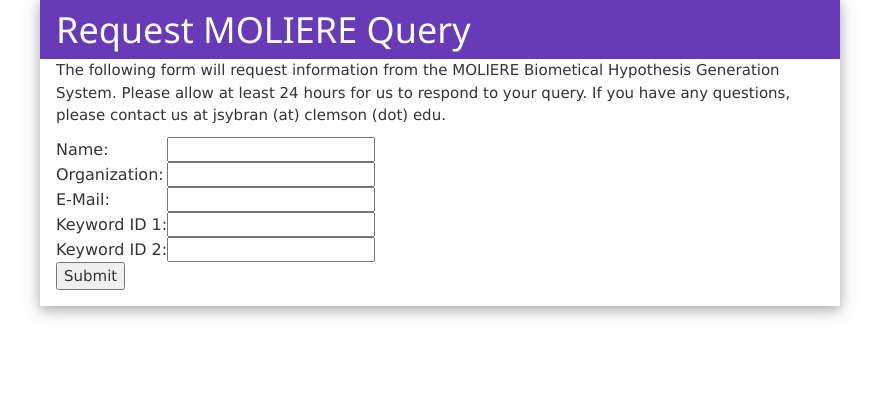
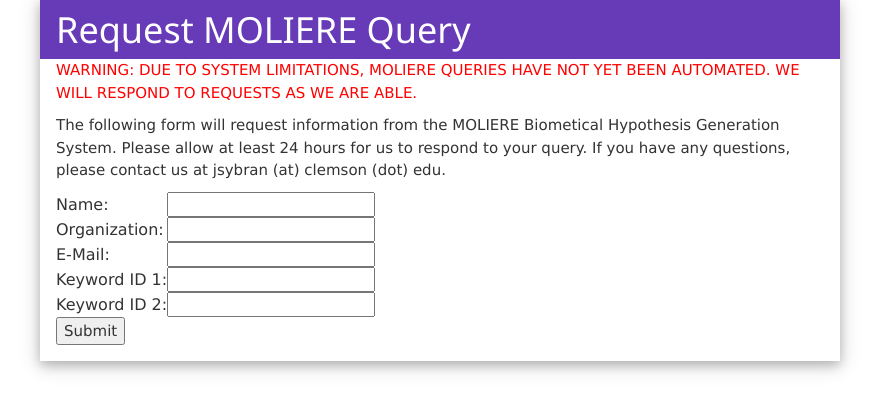
Before and after one commit to JSybrandt/clemsonSite, a PHP site: page /mForm.php in a window 1280 px wide. Shown: the part 197-609 px from the top of the page, without its empty margins (200-1079 px from the left). Run offline with PHP 8.4, Linux system fonts and the light colour scheme; some libraries are stand-ins or nearby versions.

Commit message:
added warning

```diff
--- a/mForm.php
+++ b/mForm.php
@@ -15,6 +15,7 @@ include 'header.php';
   </header>
   <div class="w3-container">
 
+<p class="red">WARNING: DUE TO SYSTEM LIMITATIONS, MOLIERE QUERIES HAVE NOT YET BEEN AUTOMATED. WE WILL RESPOND TO REQUESTS AS WE ARE ABLE.</p>
 <p>The following form will request information from the MOLIERE Biometical Hypothesis Generation System. Please allow at least 24 hours for us to respond to your query. If you have any questions, please contact us at jsybran (at) clemson (dot) edu.</p>
 
     <form class="moliereForm" method="post">
--- a/style.css
+++ b/style.css
@@ -13,6 +13,9 @@ iframe{
 .purple{
   background-color: #673AB7 !important;
   color:#ffffff
+}
+.red{
+  color:#ff0000
 }
 #pageheader{
 background-color: #673AB7;
```
